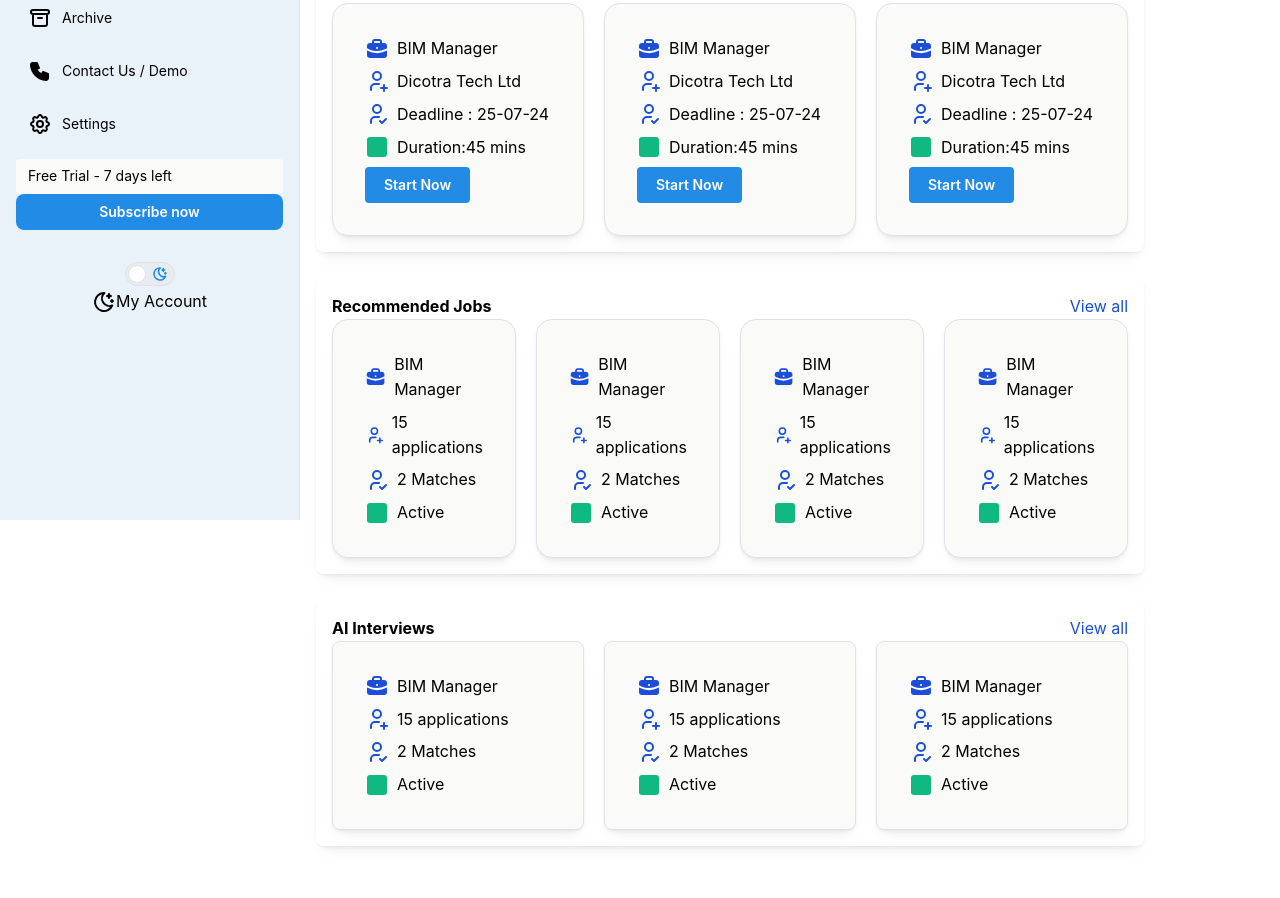
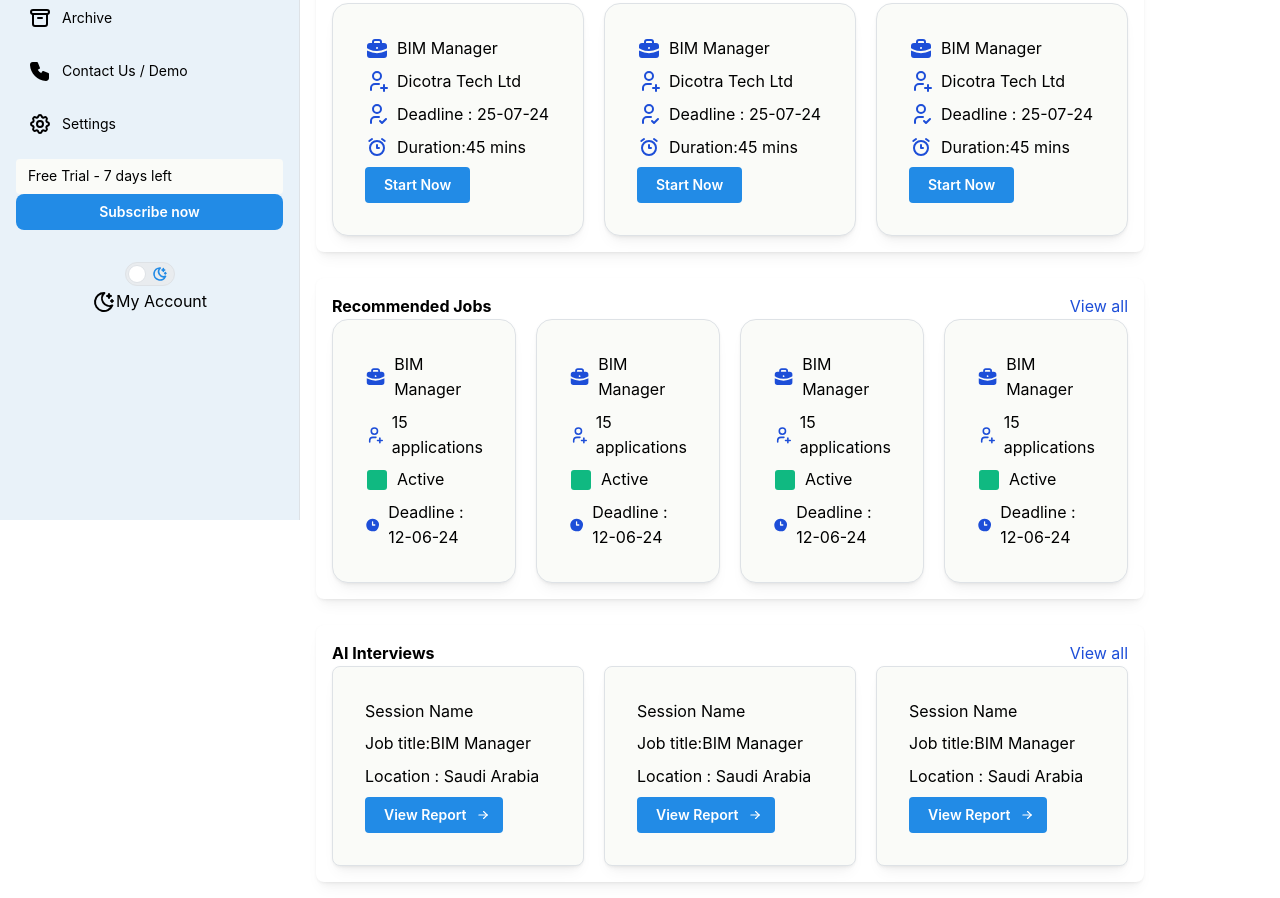
Before and after one commit to shaimaaalbanna/jobify.ai, a Next.js app: page /employee in a window 1280 px wide. Shown: the part 280-1178 px from the top of the page. Before the commit the page ends 1142 px from the top, so only its background shows below. Built offline with nearby package versions, Linux system fonts and the light colour scheme.

Commit message:
finished work

```diff
--- a/components/employee/page.tsx
+++ b/components/employee/page.tsx
@@ -6,6 +6,8 @@ import {
   IconSquareFilled,
   IconClockHour3Filled,
   IconCalendar,
+  IconAlarm,
+  IconArrowRight,
 } from "@tabler/icons-react";
 import React from "react";
 
@@ -53,9 +55,9 @@ const EmployeePage = () => {
                   <h3 style={{ margin: 0 }}>Deadline : 25-07-24</h3>
                 </Flex>
                 <Flex align="center" mb={8}>
-                  <IconSquareFilled
+                  <IconAlarm
                     style={{
-                      color: "#10b981",
+                      color: "#1d4ed8",
                       fontSize: "1.25rem",
                       marginRight: "8px",
                     }}
@@ -105,16 +107,6 @@ const EmployeePage = () => {
                     <h2 style={{ margin: 0 }}>15 applications</h2>
                   </Flex>
                   <Flex align="center" mb={8}>
-                    <IconUserCheck
-                      style={{
-                        color: "#1d4ed8",
-                        fontSize: "1.25rem",
-                        marginRight: "8px",
-                      }}
-                    />
-                    <h3 style={{ margin: 0 }}>2 Matches</h3>
-                  </Flex>
-                  <Flex align="center">
                     <IconSquareFilled
                       style={{
                         color: "#10b981",
@@ -122,7 +114,17 @@ const EmployeePage = () => {
                         marginRight: "8px",
                       }}
                     />
-                    <h4 style={{ margin: 0 }}>Active</h4>
+                    <h3 style={{ margin: 0 }}>Active</h3>
+                  </Flex>
+                  <Flex align="center">
+                    <IconClockHour3Filled
+                      style={{
+                        color: "#1d4ed8",
+                        fontSize: "1.25rem",
+                        marginRight: "8px",
+                      }}
+                    />
+                    <h4 style={{ margin: 0 }}>Deadline : 12-06-24</h4>
                   </Flex>
                 </Flex>
               </Card>
@@ -140,52 +142,29 @@ const EmployeePage = () => {
         </Flex>
 
         <SimpleGrid cols={3} spacing="lg">
-          {["BIM Manager", "BIM Manager", "BIM Manager"].map((job, index) => (
+          {["Session Name", "Session Name", "Session Name"].map(
+            (job, index) => (
               <Card key={index} bg="#fafbf8" shadow="sm" radius="md" withBorder>
                 <Flex direction="column" p="md">
                   <Flex align="center" mb={8}>
-                  <IconBriefcaseFilled
-                    style={{
-                      color: "#1d4ed8",
-                      fontSize: "1.5rem",
-                      marginRight: "8px",
-                    }}
-                  />
                     <h1 style={{ margin: 0 }}>{job}</h1>
                   </Flex>
                   <Flex align="center" mb={8}>
-                  <IconUserPlus
-                    style={{
-                      color: "#1d4ed8",
-                      fontSize: "1.25rem",
-                      marginRight: "8px",
-                    }}
-                  />
-                  <h2 style={{ margin: 0 }}>15 applications</h2>
+                    <h2 style={{ margin: 0 }}>Job title:BIM Manager</h2>
                   </Flex>
                   <Flex align="center" mb={8}>
-                  <IconUserCheck
-                    style={{
-                      color: "#1d4ed8",
-                      fontSize: "1.25rem",
-                      marginRight: "8px",
-                    }}
-                  />
-                  <h3 style={{ margin: 0 }}>2 Matches</h3>
+                    <h3 style={{ margin: 0 }}>Location : Saudi Arabia</h3>
                   </Flex>
-                <Flex align="center">
-                  <IconSquareFilled
-                    style={{
-                      color: "#10b981",
-                      fontSize: "1.25rem",
-                      marginRight: "8px",
-                    }}
-                  />
-                  <h4 style={{ margin: 0 }}>Active</h4>
+                  <Flex align="flex-start">
+                    <Button rightSection={<IconArrowRight size={14} />}>
+                      {" "}
+                      View Report
+                    </Button>
                   </Flex>
                 </Flex>
               </Card>
-          ))}
+            )
+          )}
         </SimpleGrid>
       </Card>
     </>
```
Lines whose indentation alone changed are shown as unchanged.
